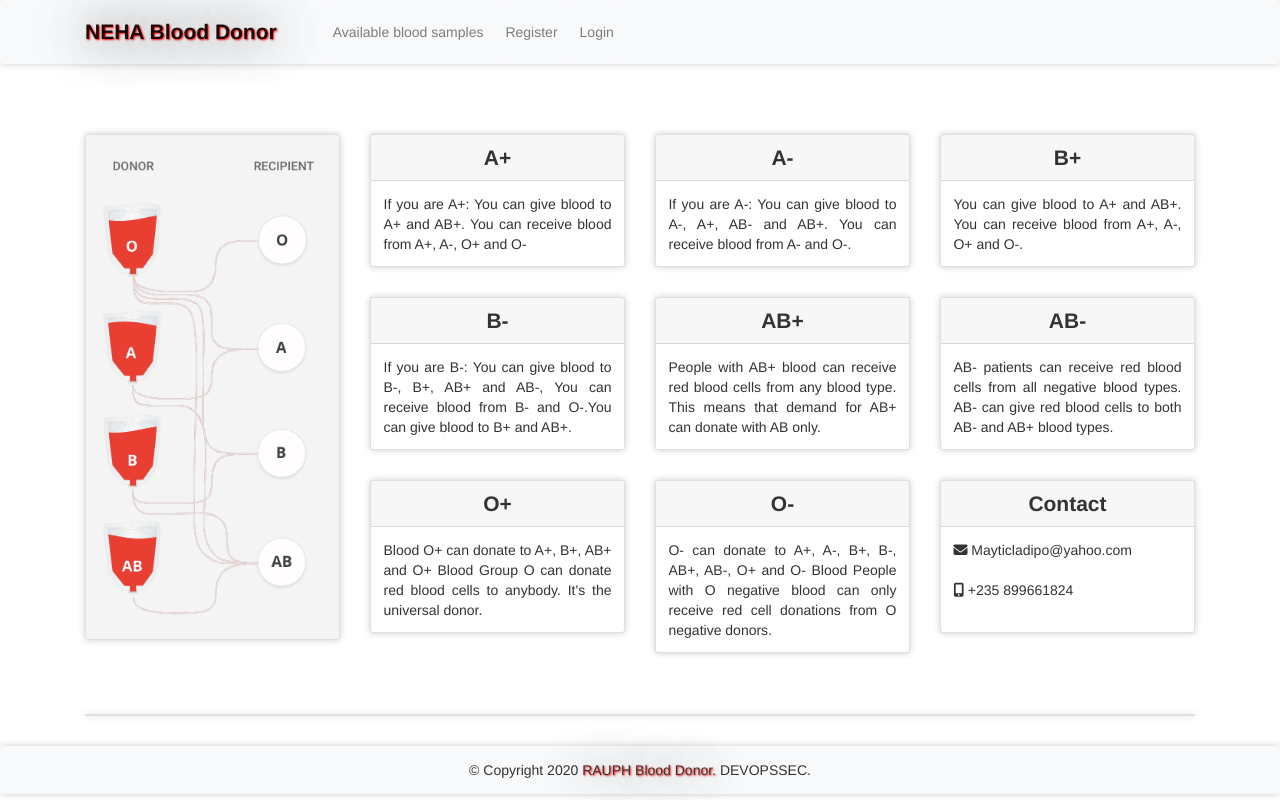
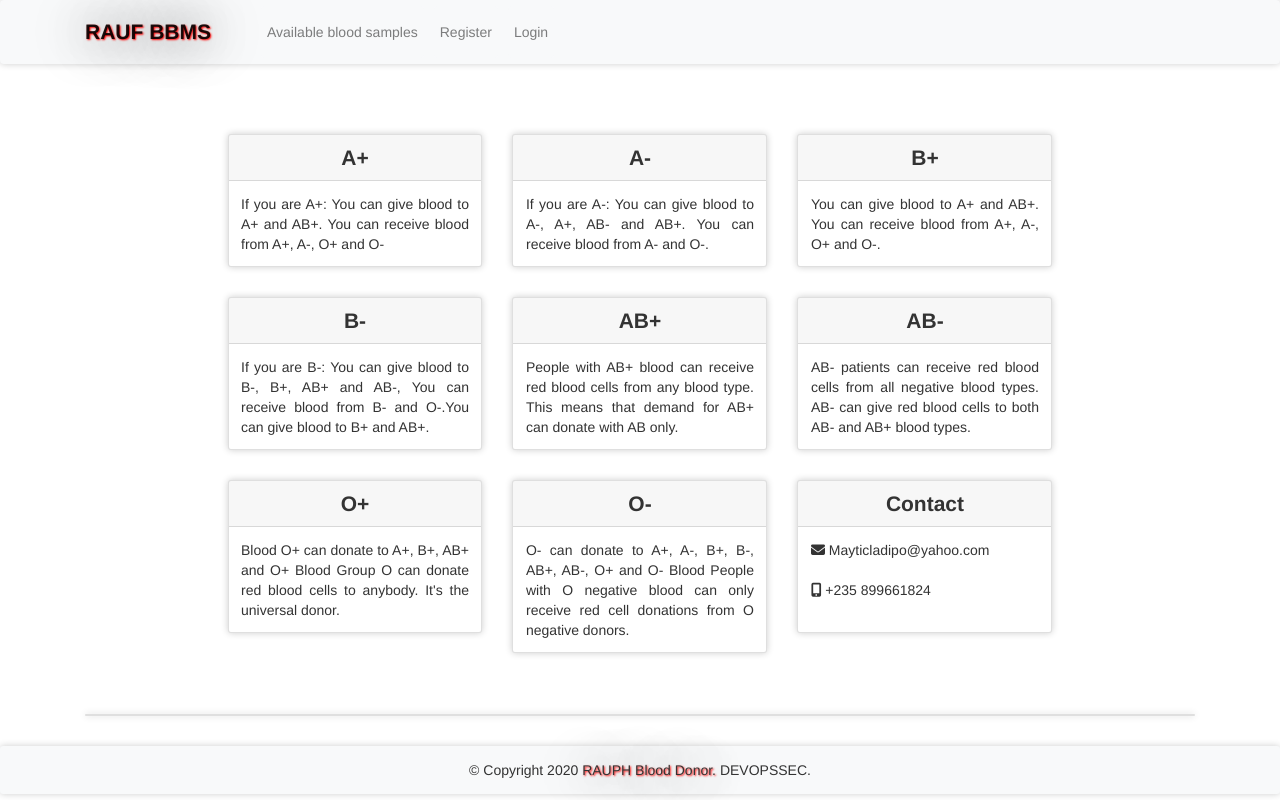
Before and after one commit to bluchip6/Rauph-blood-bank, a PHP site: page / in a window 1280 px wide. Run offline with PHP 8.4, Linux system fonts and the light colour scheme; some libraries are stand-ins or nearby versions.

Commit message:
adjustment

```diff
--- a/header.php
+++ b/header.php
@@ -1,6 +1,6 @@
 <nav class="navbar navbar-expand-sm navbar-light bg-light sticky-top">
 	<div class="container">
-		<a class="navbar-brand" href="index.php"> NEHA Blood Donor</a>
+		<a class="navbar-brand" href="index.php"> RAUF BBMS</a>
 
           <button class="navbar-toggler" type="button" data-toggle="collapse" data-target="#collapsibleNavbar"><i class="fas fa-align-left"></i></span>
           </button>
--- a/index.php
+++ b/index.php
@@ -14,11 +14,7 @@
    <?php require 'message.php'; ?>
 
         <div class="row justify-content-center">
-            <div class="col-xl-3 col-lg-3 col-md-4 col-sm-5 col-xs-6 mb-5" style="width: 60%">
-                <div class="card">
-                    <img src="image/bg.png" class="card-img-top">
-                </div>
-            </div>
+
 
             <div class="col-lg-9">
             <div class="row">
```
Also changed, not shown: image/bg.png (deleted).
